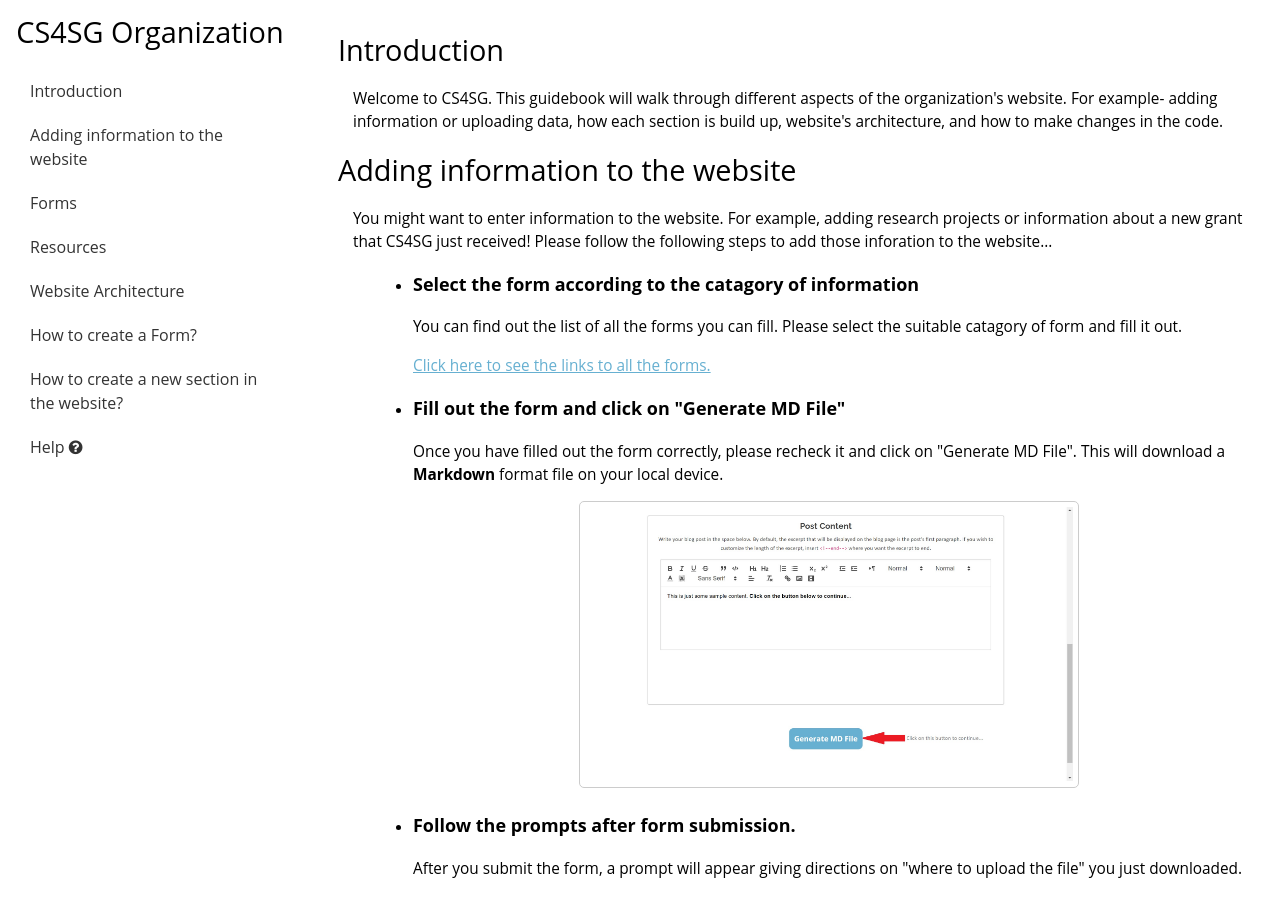
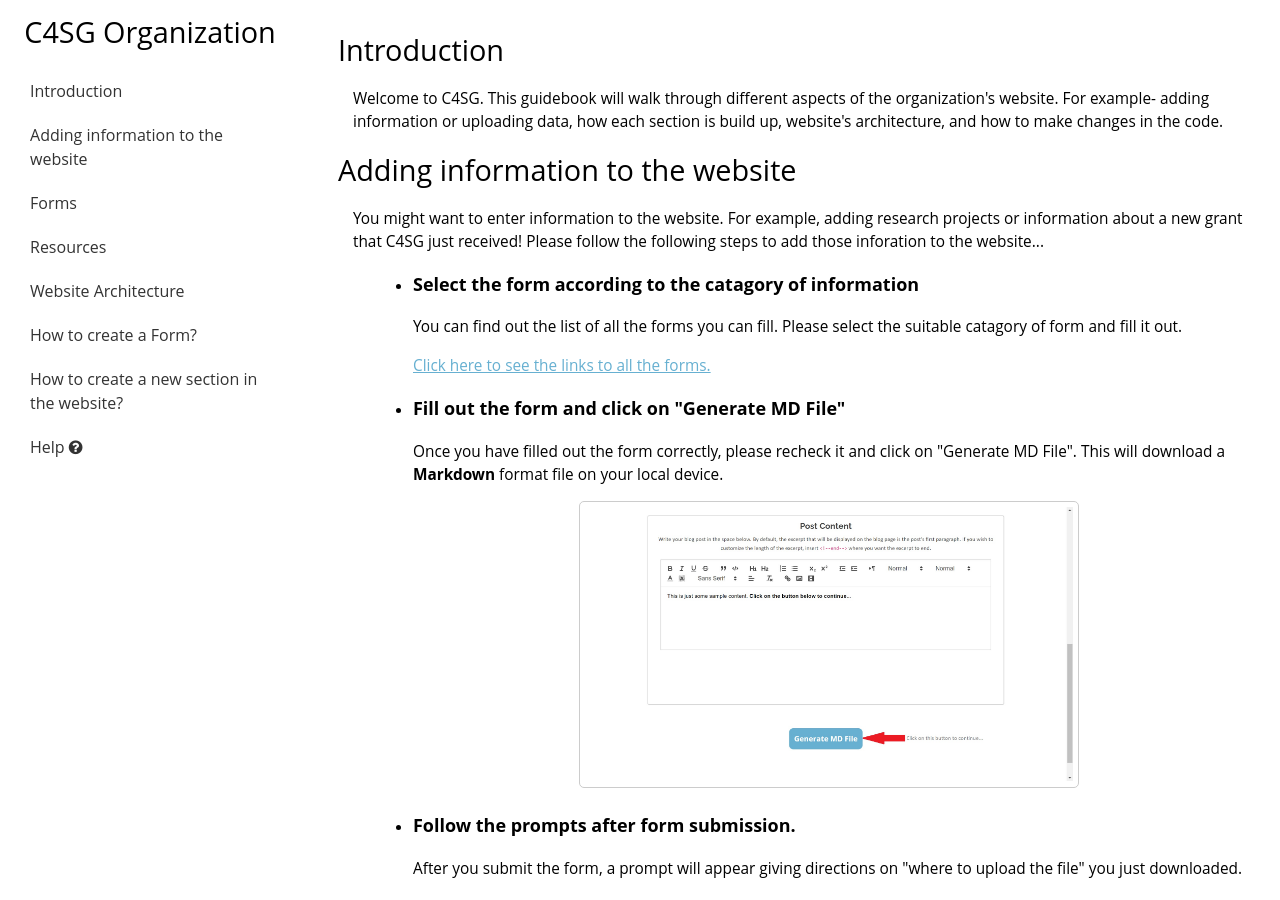
Before and after one commit to CS4SG/cs4sg_organization.github.io, a Jekyll site: the page built from index.html, in a window 1280 px wide and 900 px high. Built offline with Jekyll 4.4.1, drawn with Linux system fonts in a browser that asks for light colours; some of the changed text lies outside the part shown.

Commit message:
fixed name C4SG

```diff
--- a/create_section.html
+++ b/create_section.html
@@ -3,7 +3,7 @@ layout: default
 ---
 
 <nav id="navbar">
-    <header>CS4SG Organization</header>
+    <header>C4SG Organization</header>
     <ul>
       <li><a class="nav-link" href="./#Introduction">Introduction</a></li>
       <li><a class="nav-link" href="./#add_info">Adding information to the website</a></li>
--- a/index.html
+++ b/index.html
@@ -2,7 +2,7 @@
 layout: default
 ---
 <nav id="navbar">
-  <header>CS4SG Organization</header>
+  <header>C4SG Organization</header>
   <ul>
     <li><a class="nav-link" href="#Introduction">Introduction</a></li>
     <li><a class="nav-link" href="#add_info">Adding information to the website</a></li>
@@ -19,7 +19,7 @@ layout: default
     <header>Introduction</header>
     <article>
       <p>
-        Welcome to CS4SG. This guidebook will walk through different aspects of the
+        Welcome to C4SG. This guidebook will walk through different aspects of the
         organization's website. For example- adding information or uploading data, how each section
         is build up, website's architecture, and how to make changes in the code.
       </p>
@@ -30,7 +30,7 @@ layout: default
     <article>
       <p>
         You might want to enter information to the website. For example, adding research projects or
-        information about a new grant that CS4SG just received! Please follow the following steps to add
+        information about a new grant that C4SG just received! Please follow the following steps to add
         those inforation to the website...
         <ul>
           <li>
@@ -61,7 +61,7 @@ layout: default
           </li>
           <li>
             <h3>You are all set!</h3>
-            <p>Congrats! Your changes has been published on the CS4SG website.</p>
+            <p>Congrats! Your changes has been published on the C4SG website.</p>
             <p><b><font color="red">*</font>&nbsp;Please note that the files uploaded to GitHub sometimes might take around 2-5 minutes to show up.</b></p>
           </li>
         </ul>
```
Also changed, not shown: create_form.html (+4 -4 lines).
